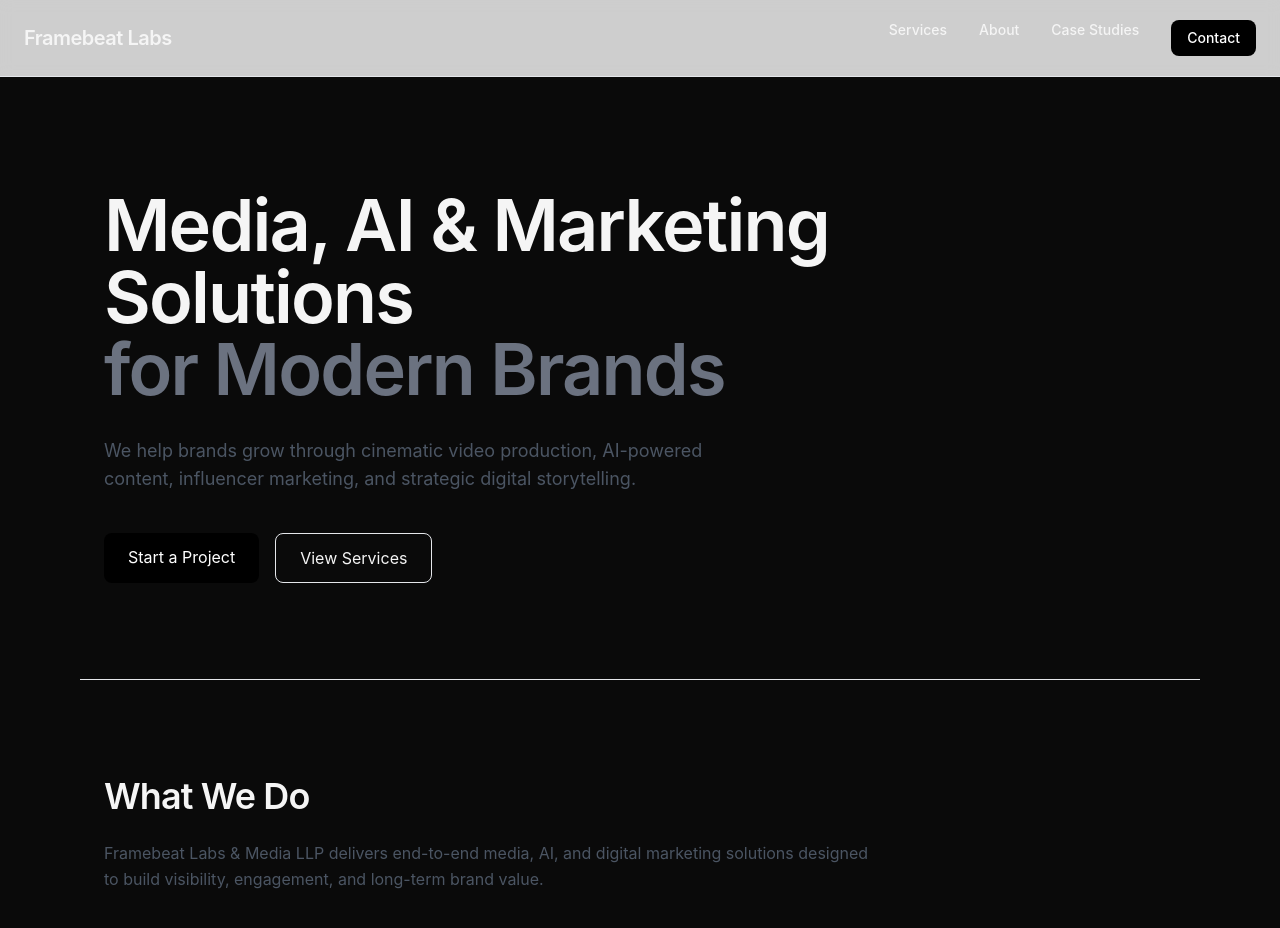
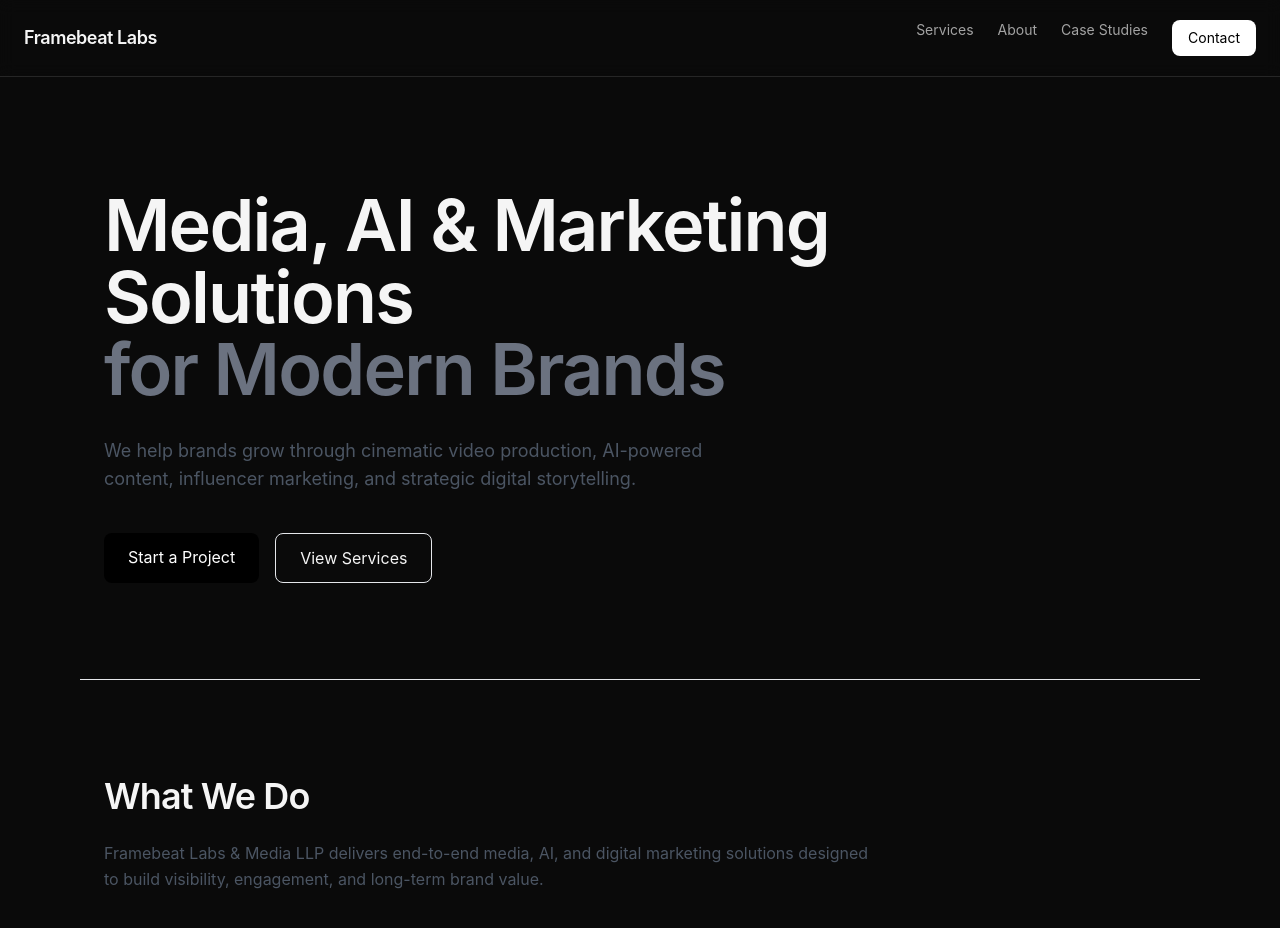
Before and after one commit to Harsha-k04/framebeat, a React (Vite) app: page / in a window 1280 px wide. Shown: the top 928 px of the page. Built offline with nearby package versions, Linux system fonts and the light colour scheme.

Commit message:
Update Navbar.jsx

```diff
--- a/src/components/Navbar.jsx
+++ b/src/components/Navbar.jsx
@@ -2,17 +2,29 @@
 
 export default function Navbar() {
   return (
-    <nav className="sticky top-0 z-50 bg-white/80 backdrop-blur border-b">
-      <div className="max-w-7xl mx-auto px-6 py-5 flex justify-between items-center">
-        <Link to="/" className="text-xl font-semibold tracking-tight">
+    <nav className="sticky top-0 z-50 border-b border-neutral-800 bg-neutral-950/80 backdrop-blur">
+      <div className="max-w-7xl mx-auto px-6 py-5 flex items-center justify-between">
+        <Link
+          to="/"
+          className="text-lg font-semibold tracking-tight"
+        >
           Framebeat Labs
         </Link>
 
-        <div className="hidden md:flex gap-8 text-sm font-medium">
-          <Link to="/services" className="hover:text-gray-500">Services</Link>
-          <Link to="/about" className="hover:text-gray-500">About</Link>
-          <Link to="/case-studies" className="hover:text-gray-500">Case Studies</Link>
-          <Link to="/contact" className="px-4 py-2 bg-black text-white rounded-lg hover:bg-gray-800">
+        <div className="flex gap-6 text-sm text-neutral-400">
+          <Link to="/services" className="hover:text-white">
+            Services
+          </Link>
+          <Link to="/about" className="hover:text-white">
+            About
+          </Link>
+          <Link to="/case-studies" className="hover:text-white">
+            Case Studies
+          </Link>
+          <Link
+            to="/contact"
+            className="rounded-lg bg-white px-4 py-2 text-black hover:bg-neutral-200"
+          >
             Contact
           </Link>
         </div>
```
